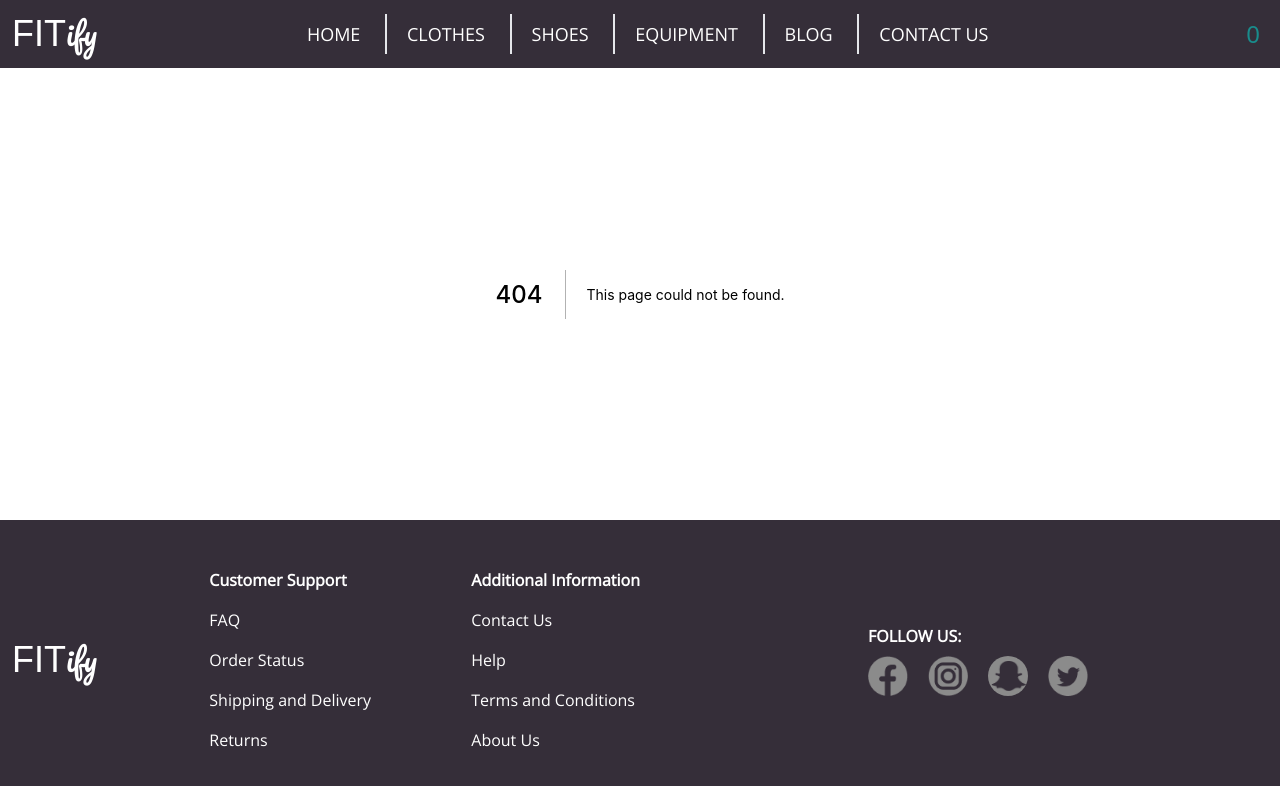
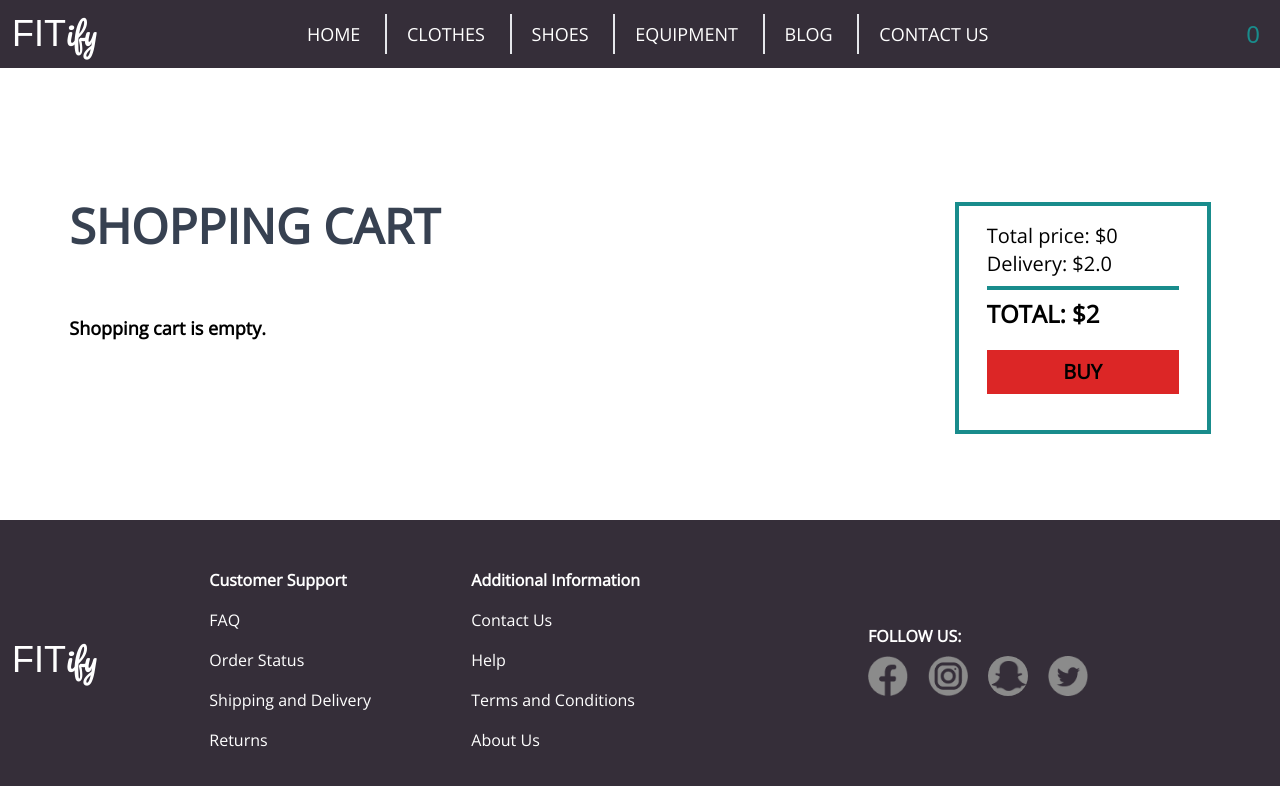
Before and after one commit to ikozul00/Fitify-web-app, a Next.js app in the folder fitify-web-app/: page /cart in a window 1280 px wide. Before the commit this address had no page. Shown: the top 786 px of the page. Built offline with nearby package versions, Linux system fonts and the light colour scheme; a web font is replaced by a local one.

Commit message:
Added error message when user tries to buy

```diff
--- a/fitify-web-app/components/cart/totalContainer.js
+++ b/fitify-web-app/components/cart/totalContainer.js
@@ -1,8 +1,10 @@
-import { useEffect, useState } from "react";
+import { useEffect, useState} from "react";
+import { useRouter } from "next/router";
 
 const TotalContainer = ({items}) => {
     const [totalPrice, setTotalPrice] = useState(0);
     const [total, setTotal] = useState(0);
+    const router=useRouter();
 
     useEffect(()=> {
         let price=0;
@@ -11,13 +13,18 @@ const TotalContainer = ({items}) => {
         setTotal(price+2);
     },[items]);
 
+    const Buy = (e) => {
+        e.preventDefault();
+        router.push("/errorPage");
+    }
+
     return(
         <section className="font-open-sans border-4 border-fitify-green h-min px-7 py-4 mt-12 text-xl">
             <p>Total price: ${totalPrice}</p>
             <p>Delivery: $2.0</p>
             <hr className="border-2 border-solid border-fitify-green my-2 bg-fitify-green"></hr>
             <p className="text-2xl font-bold">TOTAL: ${total}</p>
-            <button className="mx-auto w-48 my-5 py-2 bg-red-600 font-bold hover:opacity-70">BUY</button>
+            <button className="mx-auto w-48 my-5 py-2 bg-red-600 font-bold hover:opacity-70" onClick = {(e) => Buy(e)}>BUY</button>
         </section>
     );
 }
--- a/fitify-web-app/pages/cart.js/index.js
+++ b/fitify-web-app/pages/cart/index.js
@@ -2,7 +2,7 @@ import { connect} from "react-redux";
 import Image from "next/image";
 import { decreaseAmount, increaseAmount, removeFromCart } from "redux/actions/cartActions";
 import TotalContainer from "@/components/cart/totalContainer";
-import Product from "./product";
+import Product from "../../components/cart/product";
 
 const Cart = ({items, increaseAmount, decreaseAmount, removeItem}) => {
     return(
```
Also changed, not shown: fitify-web-app/components/cart/product.js (renamed from fitify-web-app/pages/cart.js/product.js).
